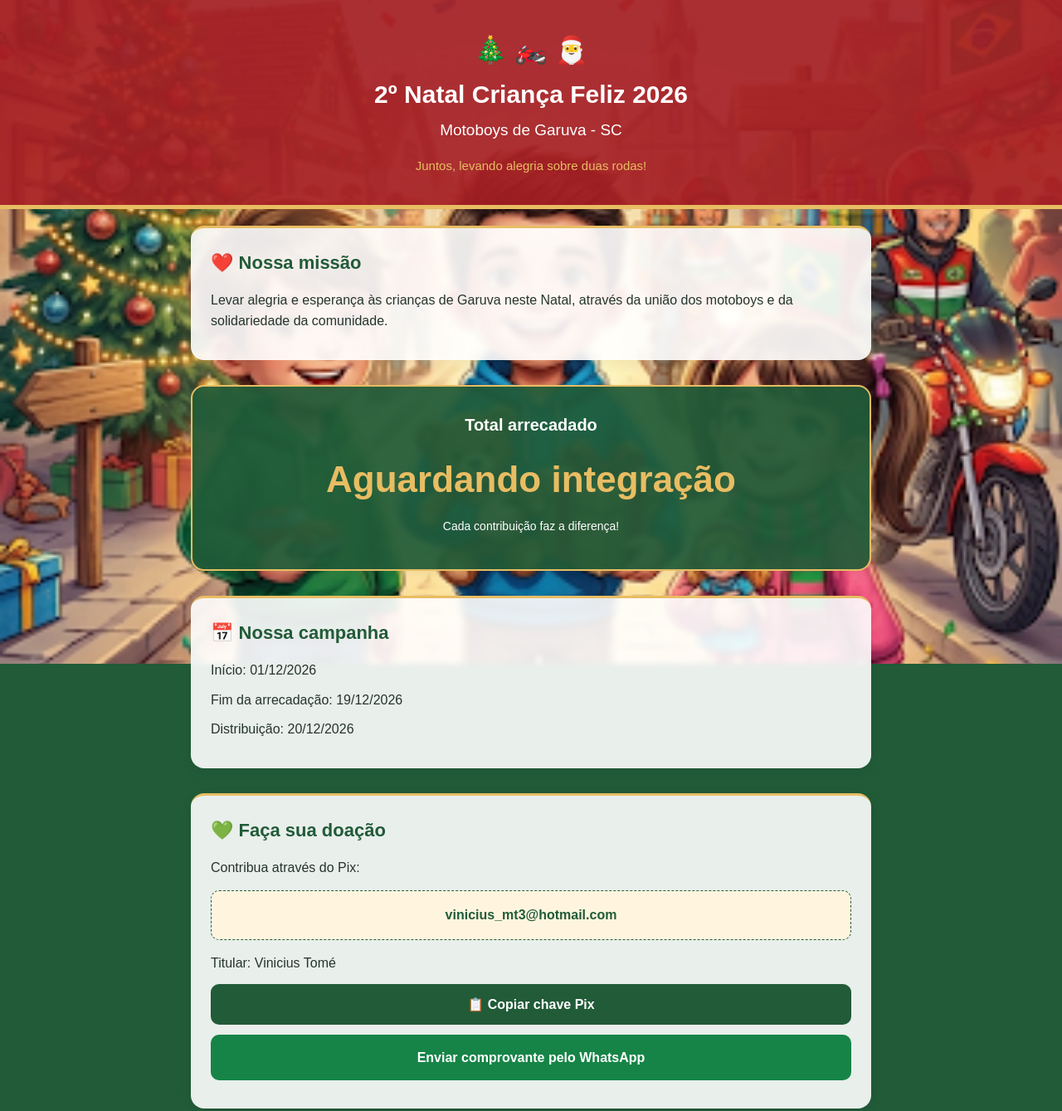
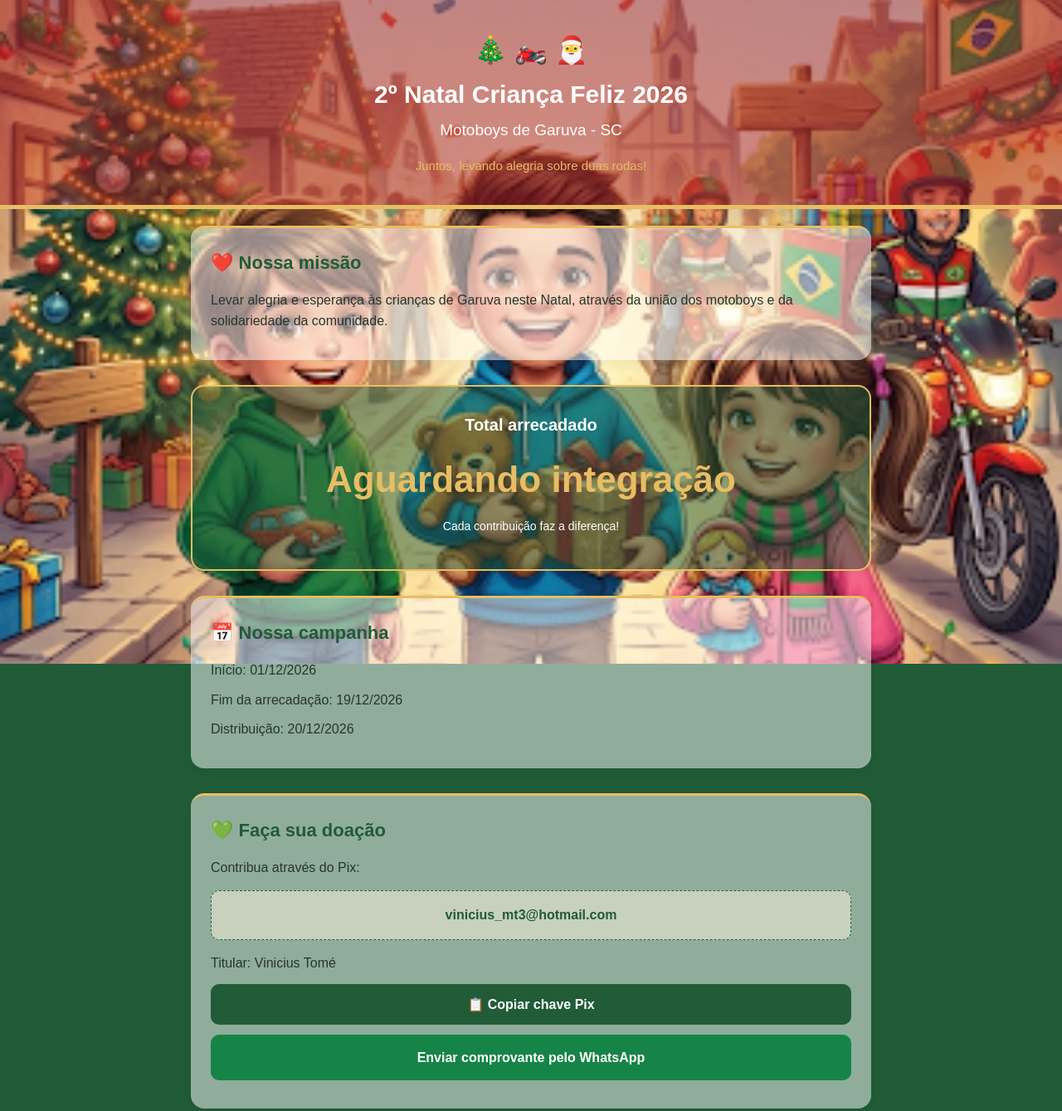
Before and after one commit to vinimary39-hash/natal-crianca-feliz-2026, a plain HTML site: page index.html in a window 1280 px wide. Shown: the top 1339 px of the page at 83% size. Drawn offline with Linux system fonts and the light colour scheme.

Commit message:
Adjust transparency for card and other elements
Added transparency adjustments to various elements.

```diff
--- a/style.css
+++ b/style.css
@@ -378,3 +378,27 @@ footer {
 .card {
   margin-bottom: 30px;
 }
+/* AJUSTE DE TRANSPARÊNCIA */
+
+.card {
+  background: rgba(255, 255, 255, 0.50);
+  backdrop-filter: none;
+}
+
+.arrecadacao {
+  background: rgba(33, 91, 56, 0.50);
+}
+
+header,
+footer {
+  background: rgba(165, 31, 36, 0.50);
+}
+
+.resumo {
+  background: rgba(255, 255, 255, 0.50);
+}
+
+#listaColaboradores,
+.chave-pix {
+  background: rgba(255, 245, 223, 0.50);
+}
```
